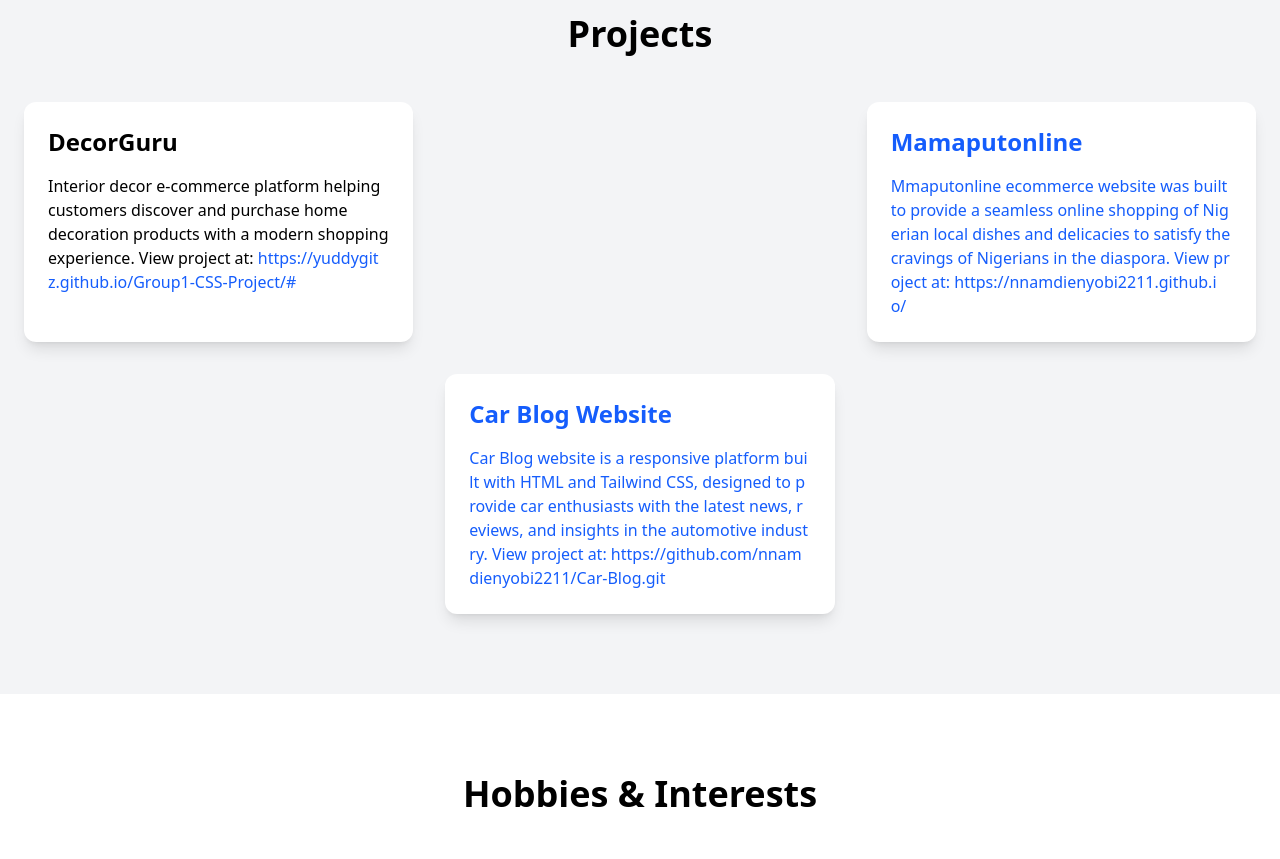
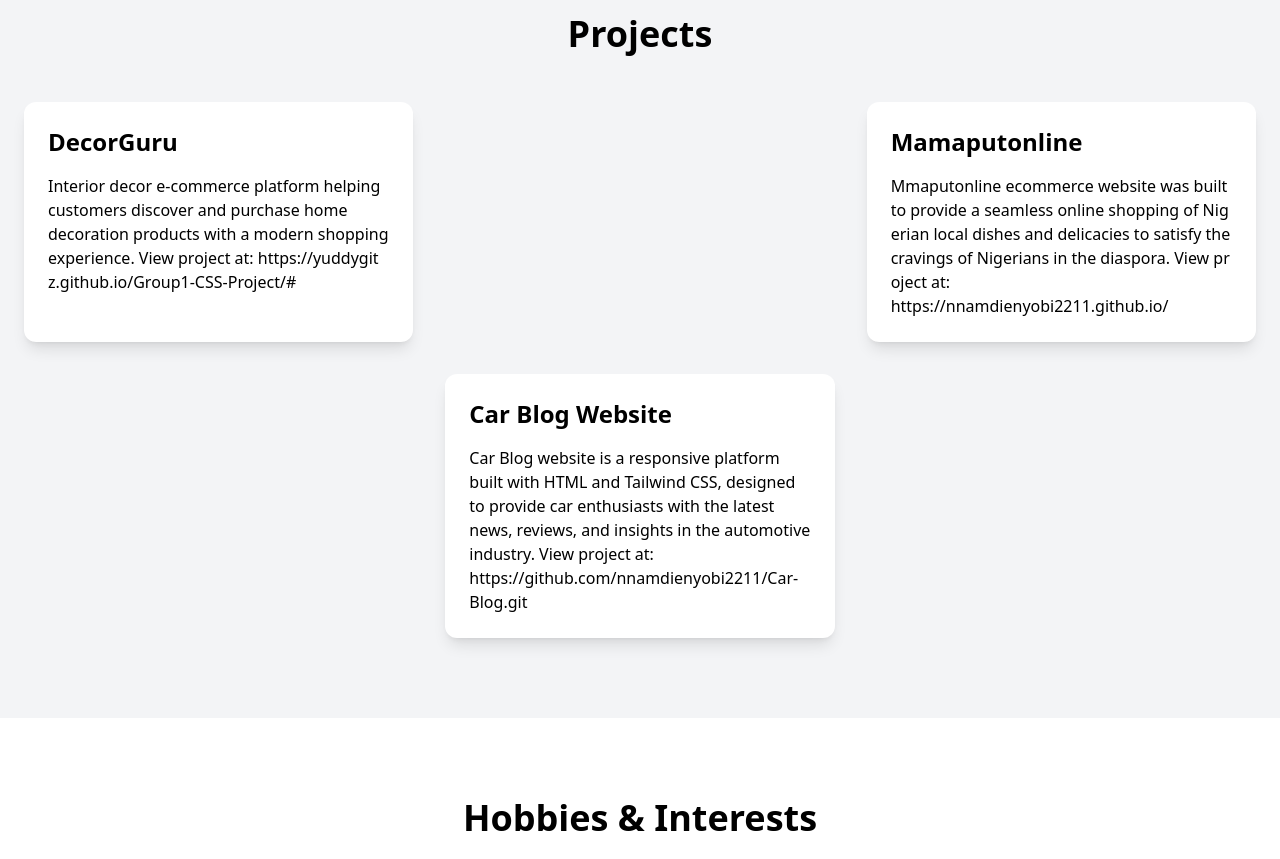
Before and after one commit to nnamdienyobi2211/Personal-Portfolio, a website: page index.html in a window 1280 px wide. Shown: the part 2200-3059 px from the top of the page. Drawn offline with Linux system fonts and the light colour scheme.

Commit message:
Changed project card text color

```diff
--- a/index.html
+++ b/index.html
@@ -286,7 +286,7 @@
                         discover and purchase home decoration products with a modern shopping
                         experience. View project at:
                         <a href=https://yuddygitz.github.io/Group1-CSS-Project/#
-                        class="text-blue-600 hover:underline break-all">
+                        class="text-black-600 hover:underline break-all">
                         https://yuddygitz.github.io/Group1-CSS-Project/#
 
 
@@ -300,17 +300,20 @@
                         Mamaputonline
                     </h3>
 
-                     <p>
-
+                    <p>
 
                      Mmaputonline ecommerce website was built to provide a seamless online
                      shopping of Nigerian local dishes and
                      delicacies to satisfy the cravings of
                      Nigerians in the diaspora.
                      View project at:
+
+
                     <a href="https://nnamdienyobi2211.github.io/Mamaputonline/"
-                    class="text-blue-600 hover:underline break-all">
+                    class="text-black-600 hover:underline" target="_blank" rel="noopener noreferrer">
                     https://nnamdienyobi2211.github.io/
+
+                    </p>
 
 
 
@@ -318,7 +321,7 @@
 
 
 
-                    </p>
+
 
                 </div>
 
@@ -330,8 +333,9 @@
 
                     <p>
                         Car Blog website is a responsive platform built with HTML and Tailwind CSS, designed to provide car enthusiasts with the latest news, reviews, and insights in the automotive industry. View project at:
-                        <a href=" https://github.com/nnamdienyobi2211/Car-Blog.git"
-                        class="text-blue-600 hover:underline break-all">
+                        <a href=" https://github.com/nnamdienyobi2211/Car-B
+                          class="text-black-600 hover:underline" target="_blank" rel="noopener noreferrer">
+
                         https://github.com/nnamdienyobi2211/Car-Blog.git
 
 
@@ -339,8 +343,7 @@
 
                     </p>
 
-                </div>
-
+                 </div>
             </div>
 
         </div>
```
Also changed, not shown: css/output.css.
